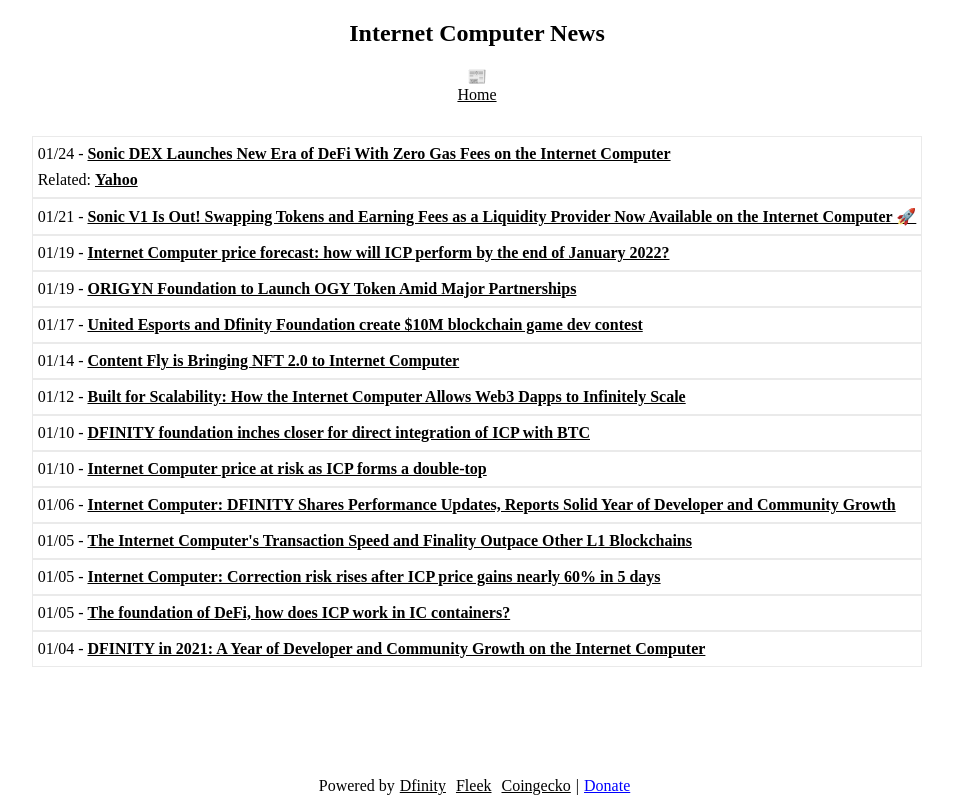
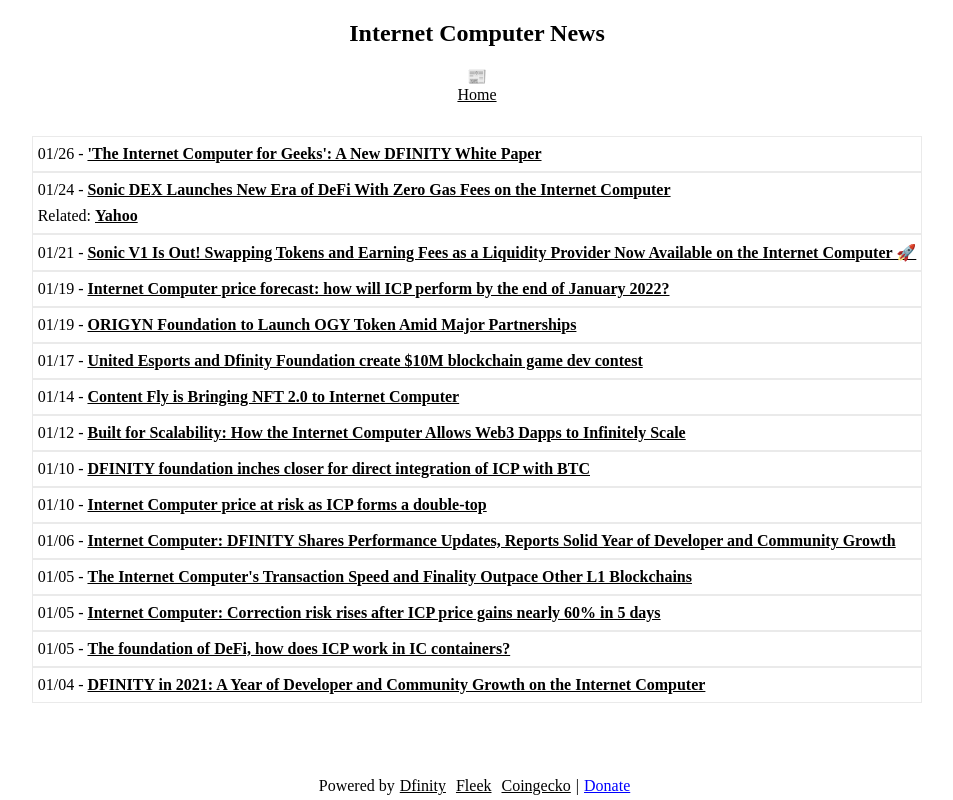
Before and after one commit to rjlucasm/ictoday, a Next.js app: page /news/2022 in a window 1280 px wide. Shown: the whole page, without its empty margins (163-1116 px from the left). Built offline with nearby package versions, Linux system fonts and the light colour scheme.

Commit message:
News 01/26

```diff
--- a/pages/news/2022.js
+++ b/pages/news/2022.js
@@ -17,6 +17,9 @@ export default function News22() {
             <Link href="/"><a style={{ color: 'inherit' }}>Home</a></Link>
 
             <div className="pagesgrid">
+            <div className="pagescard">01/26 -&nbsp;
+                <a href="https://medium.com/dfinity/the-internet-computer-for-geeks-a-new-dfinity-white-paper-ecb075b2d525" target="_blank" rel="noopener noreferrer">'The Internet Computer for Geeks': A New DFINITY White Paper</a>
+            </div>
             <div className="pagescard">01/24 -&nbsp;
                 <a href="https://medium.com/dfinity/sonic-dex-launches-new-era-of-defi-with-zero-gas-fees-on-the-internet-computer-f945f84e7793" target="_blank" rel="noopener noreferrer">Sonic DEX Launches New Era of DeFi With Zero Gas Fees on the Internet Computer</a>
                 <p>Related:&nbsp;
```
